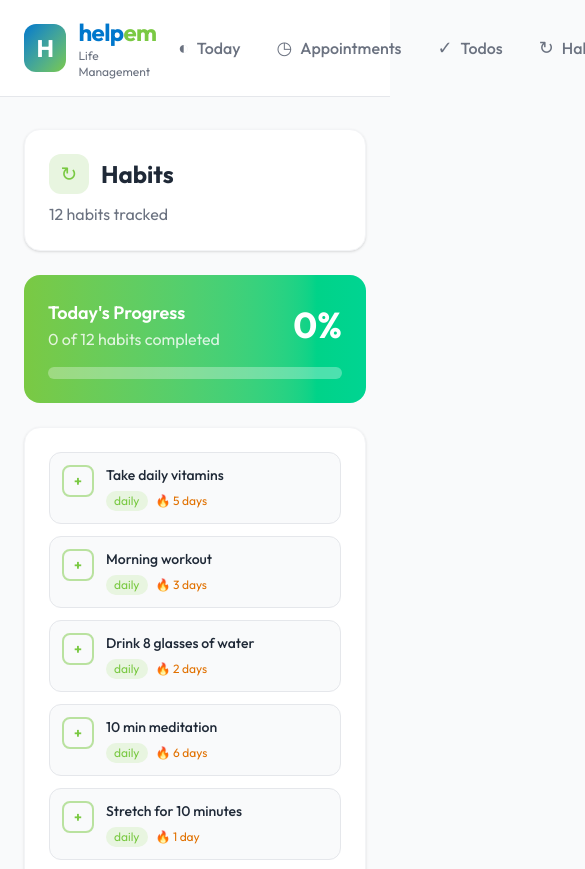
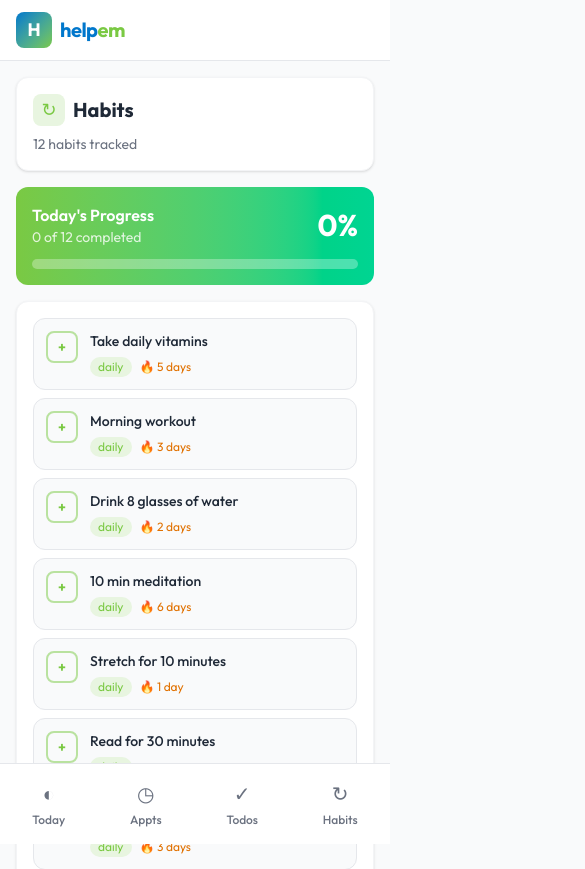
Before and after one commit to bsimkins11-personal/helpem_poc, a Next.js app: page /habits in a window 390 px wide. Shown: the top 869 px of the page, 585 px wide, since content can reach past the window. Built offline with nearby package versions, Linux system fonts and the light colour scheme.

Commit message:
feat: add mobile-responsive design with bottom nav and optimized touch targets

```diff
--- a/src/app/appointments/page.tsx
+++ b/src/app/appointments/page.tsx
@@ -57,36 +57,37 @@ export default function AppointmentsPage() {
   const getDateLabel = (dateString: string) => {
     if (isToday(dateString)) return 'Today';
     if (isTomorrow(dateString)) return 'Tomorrow';
+    // On mobile, show shorter date format
     return dateString;
   };
 
   return (
-    <div className="space-y-6">
+    <div className="space-y-4 md:space-y-6">
       {/* Header */}
-      <div className="bg-white rounded-2xl p-6 shadow-sm border border-gray-100">
-        <div className="flex items-center gap-3 mb-2">
-          <span className="w-10 h-10 rounded-xl bg-violet-100 flex items-center justify-center text-violet-600 text-xl">◷</span>
-          <h1 className="text-2xl font-bold text-brandText">Calendar</h1>
+      <div className="bg-white rounded-xl md:rounded-2xl p-4 md:p-6 shadow-sm border border-gray-100">
+        <div className="flex items-center gap-2 md:gap-3 mb-2">
+          <span className="w-8 h-8 md:w-10 md:h-10 rounded-lg md:rounded-xl bg-violet-100 flex items-center justify-center text-violet-600 text-lg md:text-xl">◷</span>
+          <h1 className="text-xl md:text-2xl font-bold text-brandText">Calendar</h1>
         </div>
-        <p className="text-brandTextLight">{appointments.length} appointments scheduled</p>
+        <p className="text-sm md:text-base text-brandTextLight">{appointments.length} appointments scheduled</p>
       </div>
 
       {/* Appointments by Date */}
       {Object.keys(groupedAppointments).length > 0 ? (
-        <div className="space-y-6">
+        <div className="space-y-4 md:space-y-6">
           {Object.entries(groupedAppointments).map(([date, apts]) => (
-            <div key={date} className="bg-white rounded-2xl p-6 shadow-sm border border-gray-100">
+            <div key={date} className="bg-white rounded-xl md:rounded-2xl p-4 md:p-6 shadow-sm border border-gray-100">
               <h2
-                className={`text-lg font-semibold mb-4 ${
+                className={`text-base md:text-lg font-semibold mb-3 md:mb-4 ${
                   isToday(date) ? 'text-violet-600' : 'text-brandText'
                 }`}
               >
                 {getDateLabel(date)}
-                <span className="ml-2 text-sm font-normal text-brandTextLight">
+                <span className="ml-2 text-xs md:text-sm font-normal text-brandTextLight">
                   {apts.length} {apts.length === 1 ? 'event' : 'events'}
                 </span>
               </h2>
-              <div className="space-y-3">
+              <div className="space-y-2 md:space-y-3">
                 {apts.map((apt) => (
                   <AppointmentCard key={apt.id} appointment={apt} />
                 ))}
@@ -95,12 +96,12 @@ export default function AppointmentsPage() {
           ))}
         </div>
       ) : (
-        <div className="bg-white rounded-2xl p-6 shadow-sm border border-gray-100">
-          <div className="p-12 text-center border-2 border-dashed border-gray-200 rounded-xl">
-            <div className="text-4xl mb-4">◷</div>
-            <p className="text-brandTextLight mb-2">No appointments scheduled</p>
-            <p className="text-sm text-brandTextLight">
-              Try capturing &quot;Meeting at 3pm tomorrow&quot;
+        <div className="bg-white rounded-xl md:rounded-2xl p-4 md:p-6 shadow-sm border border-gray-100">
+          <div className="p-8 md:p-12 text-center border-2 border-dashed border-gray-200 rounded-xl">
+            <div className="text-3xl md:text-4xl mb-3 md:mb-4">◷</div>
+            <p className="text-sm md:text-base text-brandTextLight mb-2">No appointments scheduled</p>
+            <p className="text-xs md:text-sm text-brandTextLight">
+              Try saying &quot;Meeting at 3pm tomorrow&quot;
             </p>
           </div>
         </div>
--- a/src/app/globals.css
+++ b/src/app/globals.css
@@ -35,3 +35,20 @@ body {
 ::-webkit-scrollbar-thumb:hover {
   background: #94a3b8;
 }
+
+/* Safe area for iOS devices */
+.safe-area-bottom {
+  padding-bottom: env(safe-area-inset-bottom);
+}
+
+/* Touch feedback */
+.active\:scale-98:active {
+  transform: scale(0.98);
+}
+
+/* Improve touch targets on mobile */
+@media (max-width: 768px) {
+  button, a {
+    -webkit-tap-highlight-color: transparent;
+  }
+}
--- a/src/app/habits/page.tsx
+++ b/src/app/habits/page.tsx
@@ -24,30 +24,30 @@ export default function HabitsPage() {
     : 0;
 
   return (
-    <div className="space-y-6">
+    <div className="space-y-4 md:space-y-6">
       {/* Header */}
-      <div className="bg-white rounded-2xl p-6 shadow-sm border border-gray-100">
-        <div className="flex items-center gap-3 mb-2">
-          <span className="w-10 h-10 rounded-xl bg-brandGreenLight flex items-center justify-center text-brandGreen text-xl">↻</span>
-          <h1 className="text-2xl font-bold text-brandText">Habits</h1>
+      <div className="bg-white rounded-xl md:rounded-2xl p-4 md:p-6 shadow-sm border border-gray-100">
+        <div className="flex items-center gap-2 md:gap-3 mb-2">
+          <span className="w-8 h-8 md:w-10 md:h-10 rounded-lg md:rounded-xl bg-brandGreenLight flex items-center justify-center text-brandGreen text-lg md:text-xl">↻</span>
+          <h1 className="text-xl md:text-2xl font-bold text-brandText">Habits</h1>
         </div>
-        <p className="text-brandTextLight">{habits.length} habits tracked</p>
+        <p className="text-sm md:text-base text-brandTextLight">{habits.length} habits tracked</p>
       </div>
 
       {/* Today's Progress */}
       {habits.length > 0 && (
-        <div className="bg-gradient-to-r from-brandGreen to-emerald-400 rounded-2xl p-6 text-white">
-          <div className="flex items-center justify-between mb-4">
+        <div className="bg-gradient-to-r from-brandGreen to-emerald-400 rounded-xl md:rounded-2xl p-4 md:p-6 text-white">
+          <div className="flex items-center justify-between mb-3 md:mb-4">
             <div>
-              <h3 className="font-semibold text-lg">Today&apos;s Progress</h3>
-              <p className="text-white/80">
-                {habitsCompletedToday} of {habits.length} habits completed
+              <h3 className="font-semibold text-base md:text-lg">Today&apos;s Progress</h3>
+              <p className="text-white/80 text-sm md:text-base">
+                {habitsCompletedToday} of {habits.length} completed
               </p>
             </div>
-            <div className="text-4xl font-bold">{progressPercentage}%</div>
+            <div className="text-3xl md:text-4xl font-bold">{progressPercentage}%</div>
           </div>
 
-          <div className="w-full h-3 bg-white/30 rounded-full overflow-hidden">
+          <div className="w-full h-2.5 md:h-3 bg-white/30 rounded-full overflow-hidden">
             <div
               className="h-full bg-white rounded-full transition-all duration-500 ease-out"
               style={{ width: `${progressPercentage}%` }}
@@ -57,19 +57,19 @@ export default function HabitsPage() {
       )}
 
       {/* Habits List */}
-      <div className="bg-white rounded-2xl p-6 shadow-sm border border-gray-100">
+      <div className="bg-white rounded-xl md:rounded-2xl p-4 md:p-6 shadow-sm border border-gray-100">
         {habits.length > 0 ? (
-          <div className="space-y-3">
+          <div className="space-y-2 md:space-y-3">
             {habits.map((habit) => (
               <HabitCard key={habit.id} habit={habit} />
             ))}
           </div>
         ) : (
-          <div className="p-12 text-center border-2 border-dashed border-gray-200 rounded-xl">
-            <div className="text-4xl mb-4">↻</div>
-            <p className="text-brandTextLight mb-2">No habits tracked yet</p>
-            <p className="text-sm text-brandTextLight">
-              Try capturing &quot;Exercise daily&quot; or &quot;Meditate every morning&quot;
+          <div className="p-8 md:p-12 text-center border-2 border-dashed border-gray-200 rounded-xl">
+            <div className="text-3xl md:text-4xl mb-3 md:mb-4">↻</div>
+            <p className="text-sm md:text-base text-brandTextLight mb-2">No habits tracked yet</p>
+            <p className="text-xs md:text-sm text-brandTextLight">
+              Try saying &quot;Exercise daily&quot; or &quot;Meditate every morning&quot;
             </p>
           </div>
         )}
--- a/src/app/layout.tsx
+++ b/src/app/layout.tsx
@@ -1,4 +1,4 @@
-import type { Metadata } from 'next';
+import type { Metadata, Viewport } from 'next';
 import { Outfit } from 'next/font/google';
 import Link from 'next/link';
 import { LifeProvider } from '@/state/LifeStore';
@@ -15,9 +15,17 @@ export const metadata: Metadata = {
   description: 'Capture, classify, and conquer your day',
 };
 
+export const viewport: Viewport = {
+  width: 'device-width',
+  initialScale: 1,
+  maximumScale: 1,
+  userScalable: false,
+  themeColor: '#0077CC',
+};
+
 const navItems = [
   { href: '/', label: 'Today', icon: '◐' },
-  { href: '/appointments', label: 'Appointments', icon: '◷' },
+  { href: '/appointments', label: 'Appts', icon: '◷' },
   { href: '/todos', label: 'Todos', icon: '✓' },
   { href: '/habits', label: 'Habits', icon: '↻' },
 ];
@@ -32,26 +40,26 @@ export default function RootLayout({
       <body className="min-h-screen bg-gray-50 text-brandText antialiased">
         <LifeProvider>
           <ReminderProvider>
-            <div className="min-h-screen">
-              {/* Header */}
-              <header className="bg-white border-b border-gray-200 sticky top-0 z-50">
-                <div className="max-w-7xl mx-auto px-6 py-4">
+            <div className="min-h-screen pb-20 md:pb-0">
+              {/* Header - Desktop */}
+              <header className="hidden md:block bg-white border-b border-gray-200 sticky top-0 z-50">
+                <div className="max-w-7xl mx-auto px-4 lg:px-6 py-4">
                   <div className="flex items-center justify-between">
                     {/* Logo */}
                     <div className="flex items-center gap-3">
-                      <div className="w-12 h-12 rounded-xl bg-gradient-to-br from-brandBlue to-brandGreen flex items-center justify-center">
-                        <span className="text-white text-2xl font-bold">H</span>
+                      <div className="w-10 h-10 lg:w-12 lg:h-12 rounded-xl bg-gradient-to-br from-brandBlue to-brandGreen flex items-center justify-center">
+                        <span className="text-white text-xl lg:text-2xl font-bold">H</span>
                       </div>
                       <div>
-                        <h1 className="text-2xl font-bold tracking-tight">
+                        <h1 className="text-xl lg:text-2xl font-bold tracking-tight">
                           <span className="text-brandBlue">help</span>
                           <span className="text-brandGreen">em</span>
                         </h1>
-                        <p className="text-xs text-brandTextLight">Life Management</p>
+                        <p className="text-xs text-brandTextLight hidden lg:block">Life Management</p>
                       </div>
                     </div>
 
-                    {/* Navigation */}
+                    {/* Navigation - Desktop */}
                     <nav className="flex items-center gap-1">
                       {navItems.map((item) => (
                         <Link
@@ -69,10 +77,42 @@ export default function RootLayout({
                 </div>
               </header>
 
+              {/* Mobile Header */}
+              <header className="md:hidden bg-white border-b border-gray-200 sticky top-0 z-50">
+                <div className="px-4 py-3">
+                  <div className="flex items-center gap-2">
+                    <div className="w-9 h-9 rounded-lg bg-gradient-to-br from-brandBlue to-brandGreen flex items-center justify-center">
+                      <span className="text-white text-lg font-bold">H</span>
+                    </div>
+                    <h1 className="text-xl font-bold tracking-tight">
+                      <span className="text-brandBlue">help</span>
+                      <span className="text-brandGreen">em</span>
+                    </h1>
+                  </div>
+                </div>
+              </header>
+
               {/* Main content */}
-              <main className="max-w-7xl mx-auto px-6 py-8">
+              <main className="max-w-7xl mx-auto px-4 md:px-6 py-4 md:py-8">
                 {children}
               </main>
+
+              {/* Mobile Bottom Navigation */}
+              <nav className="md:hidden fixed bottom-0 left-0 right-0 bg-white border-t border-gray-200 z-50 safe-area-bottom">
+                <div className="flex justify-around items-center py-2">
+                  {navItems.map((item) => (
+                    <Link
+                      key={item.href}
+                      href={item.href}
+                      className="flex flex-col items-center gap-1 px-4 py-2 text-brandTextLight
+                                 active:text-brandBlue transition-colors min-w-[60px]"
+                    >
+                      <span className="text-xl">{item.icon}</span>
+                      <span className="text-xs font-medium">{item.label}</span>
+                    </Link>
+                  ))}
+                </div>
+              </nav>
             </div>
           </ReminderProvider>
         </LifeProvider>
--- a/src/app/page.tsx
+++ b/src/app/page.tsx
@@ -48,53 +48,53 @@ export default function TodayPage() {
   });
 
   return (
-    <div className="space-y-8">
+    <div className="space-y-4 md:space-y-8">
       {/* Header */}
-      <div className="bg-gradient-to-r from-brandBlue to-brandGreen rounded-2xl p-6 text-white">
-        <h1 className="text-3xl font-bold">{greeting()}</h1>
-        <p className="text-white/80 mt-1">{formattedDate}</p>
+      <div className="bg-gradient-to-r from-brandBlue to-brandGreen rounded-xl md:rounded-2xl p-4 md:p-6 text-white">
+        <h1 className="text-2xl md:text-3xl font-bold">{greeting()}</h1>
+        <p className="text-white/80 mt-1 text-sm md:text-base">{formattedDate}</p>
       </div>
 
       {/* Main Grid - Chat + Overview */}
-      <div className="grid grid-cols-1 lg:grid-cols-2 gap-6">
+      <div className="grid grid-cols-1 lg:grid-cols-2 gap-4 md:gap-6">
         {/* Chat Interface */}
-        <div>
-          <h2 className="text-lg font-semibold text-brandText mb-4 flex items-center gap-2">
-            <span className="w-8 h-8 rounded-lg bg-gradient-to-br from-brandBlue to-brandGreen flex items-center justify-center text-white text-sm">💬</span>
-            Chat with helpem
+        <div className="order-1">
+          <h2 className="text-base md:text-lg font-semibold text-brandText mb-3 md:mb-4 flex items-center gap-2">
+            <span className="w-7 h-7 md:w-8 md:h-8 rounded-lg bg-gradient-to-br from-brandBlue to-brandGreen flex items-center justify-center text-white text-sm">🎙️</span>
+            Talk to helpem
           </h2>
           <ChatInput />
         </div>
 
         {/* Today Overview */}
-        <div className="space-y-6">
+        <div className="space-y-4 md:space-y-6 order-2">
           {/* Appointments */}
-          <div className="bg-white rounded-2xl p-5 shadow-sm border border-gray-100">
-            <div className="flex items-center justify-between mb-4">
-              <h2 className="font-semibold flex items-center gap-2 text-brandText">
-                <span className="w-7 h-7 rounded-lg bg-violet-100 flex items-center justify-center text-violet-600 text-sm">◷</span>
+          <div className="bg-white rounded-xl md:rounded-2xl p-4 md:p-5 shadow-sm border border-gray-100">
+            <div className="flex items-center justify-between mb-3 md:mb-4">
+              <h2 className="font-semibold flex items-center gap-2 text-brandText text-sm md:text-base">
+                <span className="w-6 h-6 md:w-7 md:h-7 rounded-lg bg-violet-100 flex items-center justify-center text-violet-600 text-xs md:text-sm">◷</span>
                 Today
               </h2>
               <span className="text-xs text-brandTextLight bg-gray-100 px-2 py-1 rounded-full">
-                {todayAppointments.length} appointments
+                {todayAppointments.length} appts
               </span>
             </div>
-            <div className="space-y-2 max-h-[200px] overflow-y-auto">
+            <div className="space-y-2 max-h-[150px] md:max-h-[200px] overflow-y-auto">
               {todayAppointments.length > 0 ? (
                 todayAppointments.map((apt) => (
                   <AppointmentCard key={apt.id} appointment={apt} />
                 ))
               ) : (
-                <p className="text-sm text-brandTextLight text-center py-4">No appointments today</p>
+                <p className="text-sm text-brandTextLight text-center py-3 md:py-4">No appointments today</p>
               )}
             </div>
           </div>
 
           {/* Todos */}
-          <div className="bg-white rounded-2xl p-5 shadow-sm border border-gray-100">
-            <div className="flex items-center justify-between mb-4">
-              <h2 className="font-semibold flex items-center gap-2 text-brandText">
-                <span className="w-7 h-7 rounded-lg bg-brandBlueLight flex items-center justify-center text-brandBlue text-sm">✓</span>
+          <div className="bg-white rounded-xl md:rounded-2xl p-4 md:p-5 shadow-sm border border-gray-100">
+            <div className="flex items-center justify-between mb-3 md:mb-4">
+              <h2 className="font-semibold flex items-center gap-2 text-brandText text-sm md:text-base">
+                <span className="w-6 h-6 md:w-7 md:h-7 rounded-lg bg-brandBlueLight flex items-center justify-center text-brandBlue text-xs md:text-sm">✓</span>
                 Todos
               </h2>
               <div className="flex gap-2">
@@ -105,32 +105,32 @@ export default function TodayPage() {
                 )}
               </div>
             </div>
-            <div className="space-y-2 max-h-[200px] overflow-y-auto">
+            <div className="space-y-2 max-h-[150px] md:max-h-[200px] overflow-y-auto">
               {activeTodos.length > 0 ? (
                 activeTodos.slice(0, 5).map((todo) => (
                   <TodoCard key={todo.id} todo={todo} />
                 ))
               ) : (
-                <p className="text-sm text-brandTextLight text-center py-4">All caught up!</p>
+                <p className="text-sm text-brandTextLight text-center py-3 md:py-4">All caught up!</p>
               )}
             </div>
           </div>
 
           {/* Habits */}
-          <div className="bg-white rounded-2xl p-5 shadow-sm border border-gray-100">
-            <div className="flex items-center justify-between mb-4">
-              <h2 className="font-semibold flex items-center gap-2 text-brandText">
-                <span className="w-7 h-7 rounded-lg bg-brandGreenLight flex items-center justify-center text-brandGreen text-sm">↻</span>
+          <div className="bg-white rounded-xl md:rounded-2xl p-4 md:p-5 shadow-sm border border-gray-100">
+            <div className="flex items-center justify-between mb-3 md:mb-4">
+              <h2 className="font-semibold flex items-center gap-2 text-brandText text-sm md:text-base">
+                <span className="w-6 h-6 md:w-7 md:h-7 rounded-lg bg-brandGreenLight flex items-center justify-center text-brandGreen text-xs md:text-sm">↻</span>
                 Habits
               </h2>
             </div>
-            <div className="space-y-2 max-h-[200px] overflow-y-auto">
+            <div className="space-y-2 max-h-[150px] md:max-h-[200px] overflow-y-auto">
               {habits.length > 0 ? (
                 habits.slice(0, 4).map((habit) => (
                   <HabitCard key={habit.id} habit={habit} />
                 ))
               ) : (
-                <p className="text-sm text-brandTextLight text-center py-4">No habits yet</p>
+                <p className="text-sm text-brandTextLight text-center py-3 md:py-4">No habits yet</p>
               )}
             </div>
           </div>
--- a/src/app/todos/page.tsx
+++ b/src/app/todos/page.tsx
@@ -40,31 +40,31 @@ export default function TodosPage() {
   };
 
   return (
-    <div className="space-y-6">
+    <div className="space-y-4 md:space-y-6">
       {/* Header */}
-      <div className="bg-white rounded-2xl p-6 shadow-sm border border-gray-100">
-        <div className="flex items-center gap-3 mb-2">
-          <span className="w-10 h-10 rounded-xl bg-brandBlueLight flex items-center justify-center text-brandBlue text-xl">✓</span>
-          <h1 className="text-2xl font-bold text-brandText">Todos</h1>
+      <div className="bg-white rounded-xl md:rounded-2xl p-4 md:p-6 shadow-sm border border-gray-100">
+        <div className="flex items-center gap-2 md:gap-3 mb-2">
+          <span className="w-8 h-8 md:w-10 md:h-10 rounded-lg md:rounded-xl bg-brandBlueLight flex items-center justify-center text-brandBlue text-lg md:text-xl">✓</span>
+          <h1 className="text-xl md:text-2xl font-bold text-brandText">Todos</h1>
         </div>
-        <p className="text-brandTextLight">
-          {stats.active} active · {stats.high} high priority · {stats.completed} completed
+        <p className="text-sm md:text-base text-brandTextLight">
+          {stats.active} active · {stats.high} high priority · {stats.completed} done
         </p>
       </div>
 
       {/* Filters */}
-      <div className="bg-white rounded-2xl p-4 shadow-sm border border-gray-100">
-        <div className="flex items-center justify-between gap-4 flex-wrap">
-          <div className="flex gap-2">
+      <div className="bg-white rounded-xl md:rounded-2xl p-3 md:p-4 shadow-sm border border-gray-100">
+        <div className="flex flex-col sm:flex-row items-stretch sm:items-center justify-between gap-3">
+          <div className="flex gap-1.5 md:gap-2 overflow-x-auto">
             {(['all', 'active', 'completed'] as FilterType[]).map((f) => (
               <button
                 key={f}
                 onClick={() => setFilter(f)}
-                className={`px-4 py-2 rounded-lg text-sm font-medium transition-all duration-200
+                className={`px-3 md:px-4 py-1.5 md:py-2 rounded-lg text-xs md:text-sm font-medium transition-all duration-200 whitespace-nowrap
                   ${
                     filter === f
                       ? 'bg-brandBlue text-white'
-                      : 'text-brandTextLight hover:text-brandText hover:bg-gray-100'
+                      : 'text-brandTextLight hover:text-brandText hover:bg-gray-100 active:bg-gray-200'
                   }`}
               >
                 {f.charAt(0).toUpperCase() + f.slice(1)}
@@ -75,7 +75,7 @@ export default function TodosPage() {
           <select
             value={sort}
             onChange={(e) => setSort(e.target.value as SortType)}
-            className="px-4 py-2 bg-gray-100 border border-gray-200 rounded-lg text-sm
+            className="px-3 md:px-4 py-1.5 md:py-2 bg-gray-100 border border-gray-200 rounded-lg text-xs md:text-sm
                        text-brandText focus:outline-none focus:ring-2 focus:ring-brandBlue/50"
           >
             <option value="priority">Priority</option>
@@ -86,17 +86,17 @@ export default function TodosPage() {
       </div>
 
       {/* Todo List */}
-      <div className="bg-white rounded-2xl p-6 shadow-sm border border-gray-100">
+      <div className="bg-white rounded-xl md:rounded-2xl p-4 md:p-6 shadow-sm border border-gray-100">
         {sortedTodos.length > 0 ? (
-          <div className="space-y-3">
+          <div className="space-y-2 md:space-y-3">
             {sortedTodos.map((todo) => (
               <TodoCard key={todo.id} todo={todo} />
             ))}
           </div>
         ) : (
-          <div className="p-12 text-center border-2 border-dashed border-gray-200 rounded-xl">
-            <div className="text-4xl mb-4">✓</div>
-            <p className="text-brandTextLight">
+          <div className="p-8 md:p-12 text-center border-2 border-dashed border-gray-200 rounded-xl">
+            <div className="text-3xl md:text-4xl mb-3 md:mb-4">✓</div>
+            <p className="text-sm md:text-base text-brandTextLight">
               {filter === 'all'
                 ? 'No todos yet. Go capture some tasks!'
                 : filter === 'active'
```
Also changed, not shown: src/components/ChatInput.tsx (+28 -28 lines).
